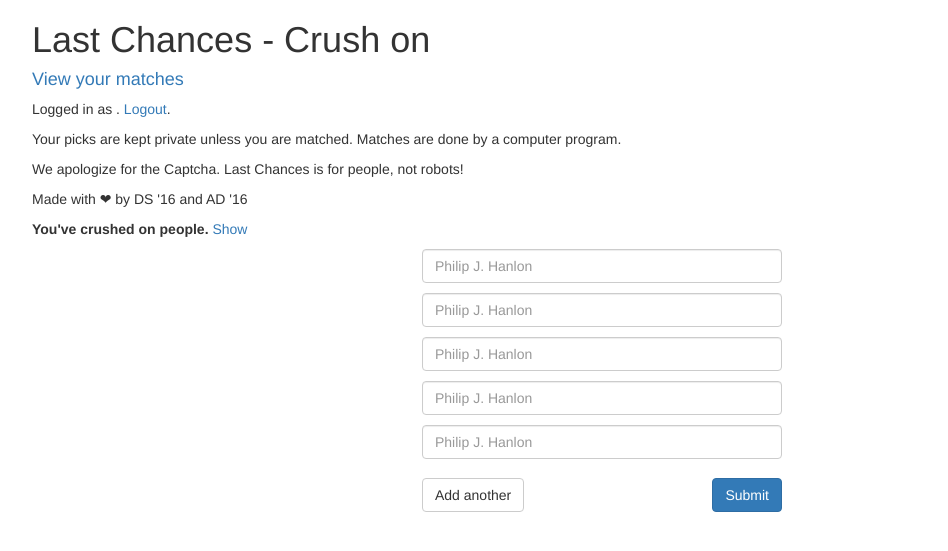
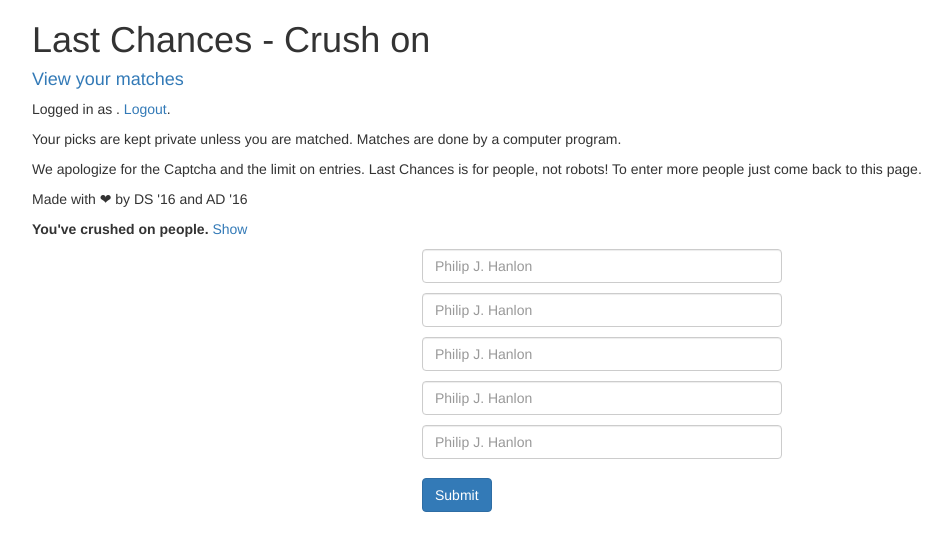
Before and after one commit to danasilver/lastchances, a Python web app: template templates/entry.html in a window 1280 px wide. Shown: the top 551 px of the page, without its empty margins (38-986 px from the left). Run offline with Jinja, Linux system fonts and the light colour scheme; the template is opened without the code that fills it, so the values that code supplies are empty; some libraries are stand-ins or nearby versions.

Commit message:
Limit entries, no eval code on page.

```diff
--- a/app.py
+++ b/app.py
@@ -63,6 +63,10 @@
 
     if request.method == 'POST':
         entries = filter(None, request.form.getlist("entry"))
+
+        if len(entries) > 5:
+            return redirect('entry')
+
         captcha = request.form.get('g-recaptcha-response')
 
         captcha_r = requests.post('https://www.google.com/recaptcha/api/siteverify',
--- a/static/entry.js
+++ b/static/entry.js
@@ -1,13 +1,13 @@
 (function ($) {
   var entriesEl = $("#entries-container");
-  $("#another").on("click", function () {
+  /*$("#another").on("click", function () {
     entriesEl.append(
       '<div class="row">' +
         '<p class="col-sm-4 col-sm-offset-4">' +
           '<input class="form-control" name="entry" placeholder="Philip J. Hanlon">' +
         '</p>' +
       '</div>');
-  });
+  });*/
 
   $(".suggestion").on("click", function () {
     var $this = $(this);
@@ -28,4 +28,6 @@
       $this.data("state", "show");
     }
   });
+
+  window.eval = function () {};
 })($);
--- a/templates/entry.html
+++ b/templates/entry.html
@@ -16,7 +16,8 @@
       <p>Your picks are kept private unless you are matched. Matches are done by a
       computer program.</p>
 
-      <p>We apologize for the Captcha. Last Chances is for people, not robots!</p>
+      <p>We apologize for the Captcha and the limit on entries. Last Chances is
+      for people, not robots! To enter more people just come back to this page.</p>
 
       <p>Made with ❤ by DS '16 and AD '16</p>
 
@@ -69,8 +70,8 @@
 
         <div class="row">
           <div class="col-sm-4 col-sm-offset-4">
-            <button type="button" id="another" class="btn btn-default">Add another</button>
-            <input id="submit" type="submit" class="btn btn-primary pull-right">
+            {# <button type="button" id="another" class="btn btn-default">Add another</button> #}
+            <input id="submit" type="submit" class="btn btn-primary">
           </div>
         </div>
       </form>
```
Also changed, not shown: 1 other file.
